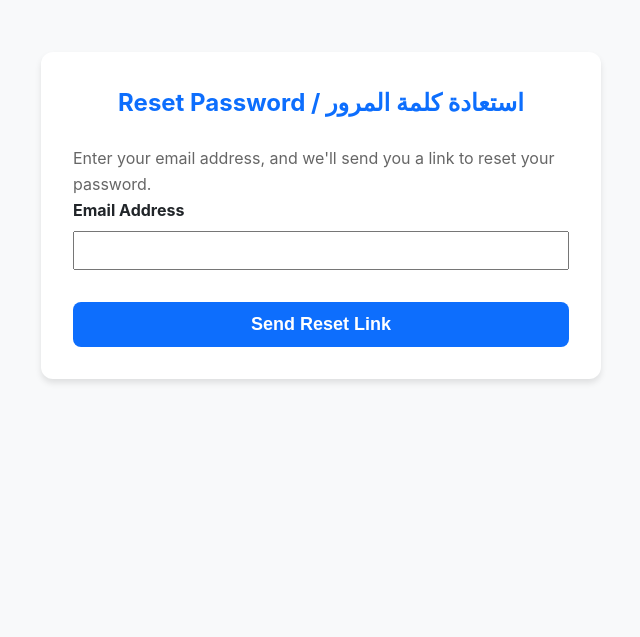
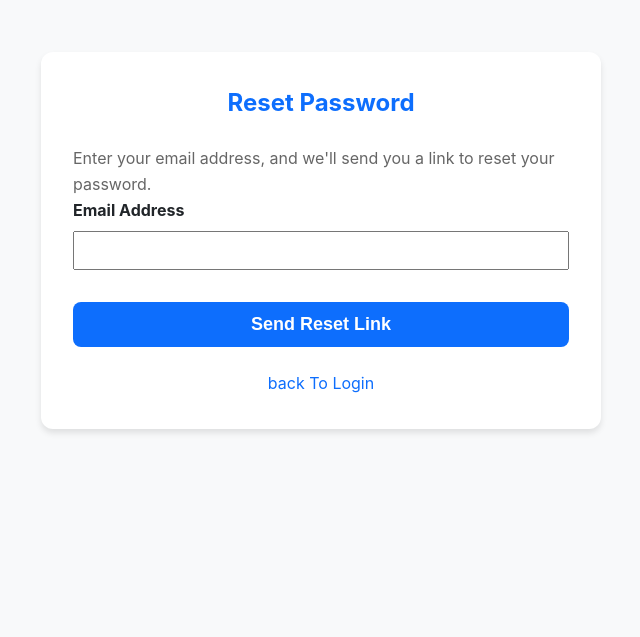
Before and after one commit to alinorwa/render-nurse-assistant-chat, a Django app: page /reset_password/ in a window 1280 px wide. Shown: the top 637 px of the page, without its empty margins (319-959 px from the left). Run offline with Django 5.2, Linux system fonts and the light colour scheme; parts of the project's set-up code (start-up, migrations or seed data) failed here and were passed over.

Commit message:
fixd send link

```diff
--- a/templates/accounts/reset_password.html
+++ b/templates/accounts/reset_password.html
@@ -1,7 +1,7 @@
 {% extends 'base.html' %}
 {% block content %}
 <div class="card">
-    <h2>Reset Password / استعادة كلمة المرور</h2>
+    <h2>Reset Password </h2>
     <p style="color:#666;">Enter your email address, and we'll send you a link to reset your password.</p>
     <form method="post">
         {% csrf_token %}
@@ -10,6 +10,7 @@
             <input type="email" name="email" required class="form-control" style="width:100%; padding:10px;">
         </div>
         <button type="submit" class="btn-primary">Send Reset Link</button>
+        <a href="{% url 'login' %}" class="auth-link" >back To Login</a>
     </form>
 </div>
 {% endblock %}
```
